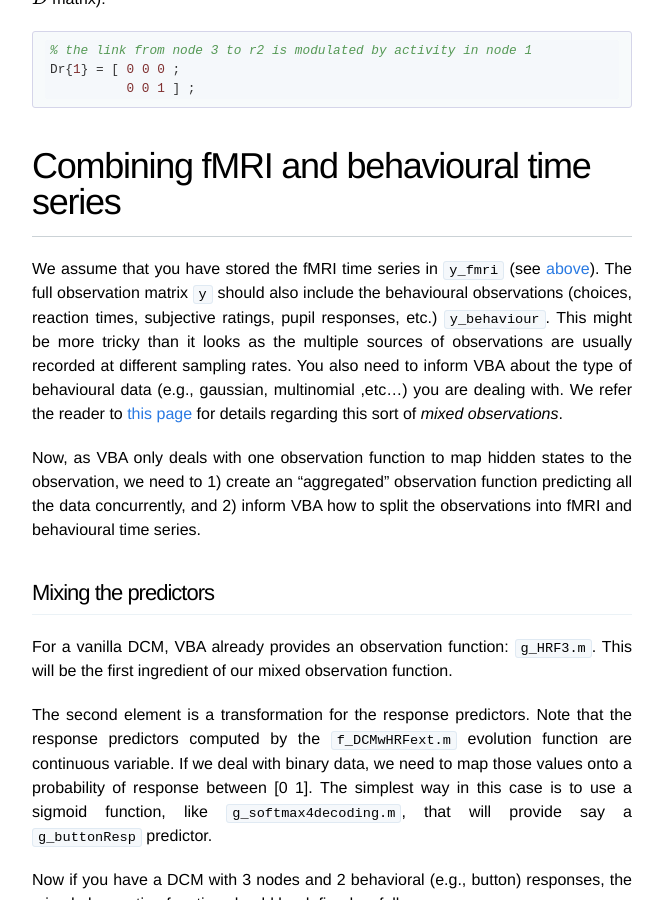
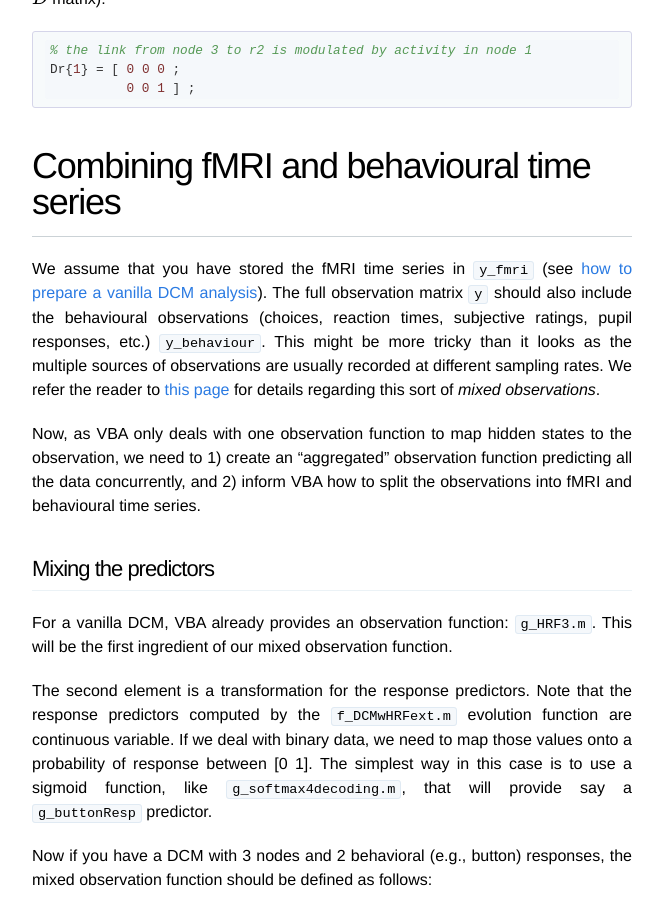
Before and after one commit to MBB-team/VBA-toolbox, a Jekyll site: the page built from _wiki/behavioural-DCM.md, in a window 1280 px wide and 900 px high, scrolled down 4470 px. Shown: the whole window, without its empty margins (308-971 px from the left). Built offline with Jekyll 4.4.1, drawn with Linux system fonts in a browser that asks for light colours; nearby versions of some CDN libraries; formulas are drawn with MathJax 3.

Commit message:
Update behavioural-DCM.md

````diff
--- a/_wiki/behavioural-DCM.md
+++ b/_wiki/behavioural-DCM.md
@@ -101,7 +101,7 @@ Dr{1} = [ 0 0 0 ;
 
 # Combining fMRI and behavioural time series
 
-We assume that you have stored the fMRI time series in ```y_fmri``` (see [above]({{ site.baseurl }}/wiki/behavioural-DCM/#Preparing-a-vanilla-DCM-analysis)). The full observation matrix ```y``` should also include the behavioural observations (choices, reaction times, subjective ratings, pupil responses, etc.) ```y_behaviour```. This might be more tricky than it looks as the multiple sources of observations are usually recorded at different sampling rates. You also need to inform VBA about the type of behavioural data (e.g., gaussian, multinomial ,etc...) you are dealing with. We refer the reader to [this page]({{ site.baseurl }}/wiki/Multisources) for details regarding this sort of *mixed observations*.
+We assume that you have stored the fMRI time series in ```y_fmri``` (see [how to prepare a vanilla DCM analysis]({{ site.baseurl }}/wiki/dcm/#Preparing-a-vanilla-DCM-analysis)). The full observation matrix ```y``` should also include the behavioural observations (choices, reaction times, subjective ratings, pupil responses, etc.) ```y_behaviour```. This might be more tricky than it looks as the multiple sources of observations are usually recorded at different sampling rates. We refer the reader to [this page]({{ site.baseurl }}/wiki/Multisources) for details regarding this sort of *mixed observations*.
 
 Now, as VBA only deals with one observation function to map hidden states to the observation, we need to 1) create an "aggregated" observation function predicting all the data concurrently, and 2) inform VBA how to split the observations into fMRI and behavioural time series.
 
````
